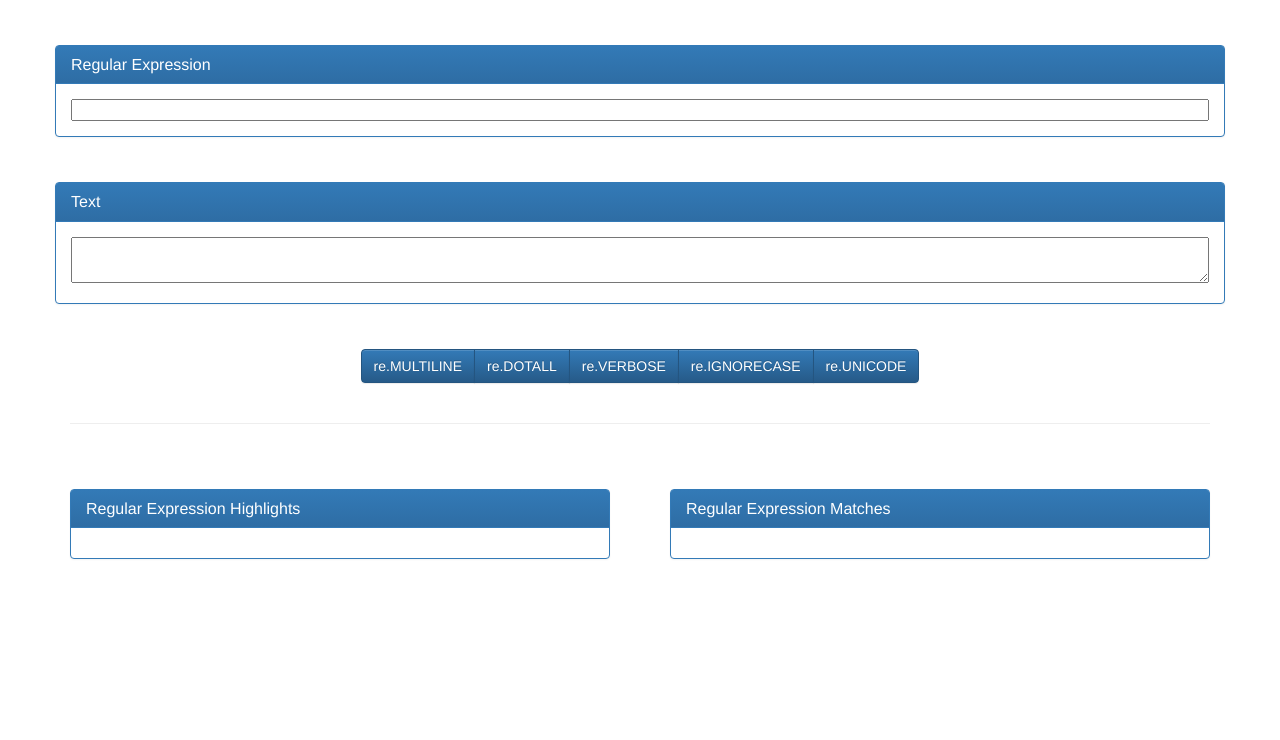
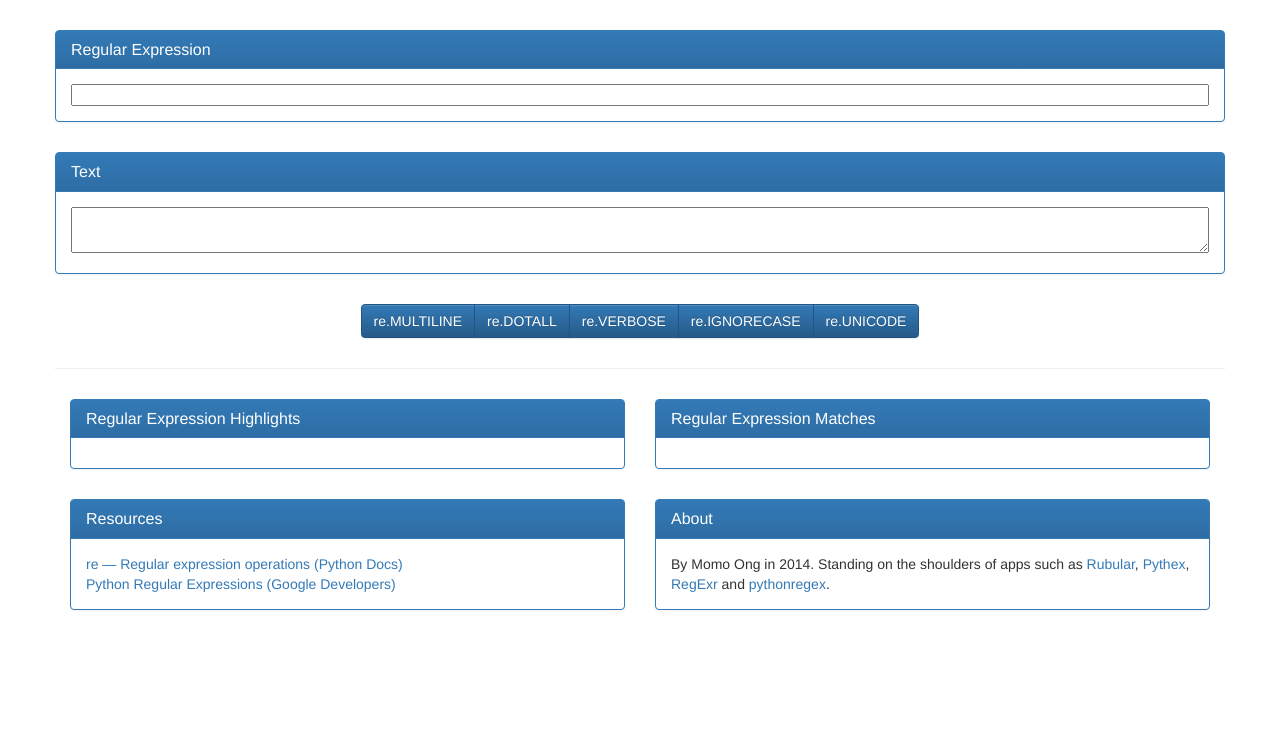
Before and after one commit to omomo/pyrex, a Flask app: page / in a window 1280 px wide. Shown: the part 70-810 px from the top of the page. Before the commit the page ends 629 px from the top, so only its background shows below. Run offline with Flask 2, Linux system fonts and the light colour scheme; some libraries are stand-ins or nearby versions.

Commit message:
newrelic integration, resources and about

```diff
--- a/app/templates/home.html
+++ b/app/templates/home.html
@@ -4,7 +4,7 @@
 <br>
 <div class="container">
 
-  <div class ='row buffer'>
+  <div class='row buffer'>
     <div class="panel panel-primary">
       <div class="panel-heading">
         <h3 class="panel-title">
@@ -17,7 +17,7 @@
     </div>
   </div>
 
-  <div class ='row buffer'>
+  <div class='row buffer'>
     <div class="panel panel-primary">
       <div class="panel-heading">
         <h3 class="panel-title">
@@ -30,6 +30,7 @@
     </div>
   </div>
 
+  <div class='row buffer'>
     <div class='row buttons'>
       <div class="btn-group" data-toggle="buttons">
         <label class="btn btn-primary">
@@ -49,12 +50,14 @@
         </label>
       </div>
     </div>
+  </div>
 
-  <br>
+  <div class='row buffer'>
     <hr>
-  <br>
+  </div>
 
-  <div class='row buffer col-md-6'>
+  <div class='row buffer'>
+    <div class='col-md-6'>
       <div class="panel panel-primary">
         <div class="panel-heading">
           <h3 class="panel-title">
@@ -67,7 +70,7 @@
       </div>
     </div>
 
-  <div class='row buffer col-md-6 pull-right'>
+    <div class='col-md-6'>
       <div class="panel panel-primary">
         <div class="panel-heading">
           <h3 class="panel-title">
@@ -79,8 +82,48 @@
         </div>
       </div>
     </div>
+  </div>
+
+  <!-- <div class='row buffer'> -->
+    <!-- <hr> -->
+  <!-- </div> -->
+
+  <div class='row buffer'>
+    <div class='col-md-6'>
+      <div class="panel panel-primary">
+        <div class="panel-heading">
+          <h3 class="panel-title">
+            Resources
+          </h3>
+        </div>
+        <div class="panel-body">
+          <!-- <ul> -->
+          <a href="https://docs.python.org/2/library/re.html">re — Regular expression operations (Python Docs)</a><br>
+          <a href="https://developers.google.com/edu/python/regular-expressions">Python Regular Expressions (Google Developers)</a>
+          <!-- </ul> -->
+        </div>
+      </div>
+    </div>
+
+  <div class='col-md-6'>
+    <div class="panel panel-primary">
+      <div class="panel-heading">
+        <h3 class="panel-title">
+          About
+        </h3>
+      </div>
+      <div class="panel-body">
+        By Momo Ong in 2014.
+        Standing on the shoulders of apps such as <a href="http://rubular.com/">Rubular</a>, <a href="https://pythex.org/">Pythex</a>, <a href="http://www.regexr.com/">RegExr</a>
+        and <a href="http://www.pythonregex.com/">pythonregex</a>.
+      </div>
+    </div>
+  </div>
 
   </div>
+
+</div>
+
 
   <br>
   <br>
--- a/app/templates/layout.html
+++ b/app/templates/layout.html
@@ -11,8 +11,8 @@
       text-align: center;
     }
     .buffer{
-      margin-top:25px;
-      margin-bottom:25px;
+      margin-top:10px;
+      margin-bottom:10px;
     }
     .buttons{
       text-align: center;
--- a/requirements.txt
+++ b/requirements.txt
@@ -19,3 +19,4 @@ pytz==2013b
 speaklater==1.3
 sqlalchemy-migrate==0.7.2
 wsgiref==0.1.2
+newrelic
```
Also changed, not shown: newrelic.ini (added, +199 -0 lines), 1 other file. Lines whose indentation alone changed are shown as unchanged.
